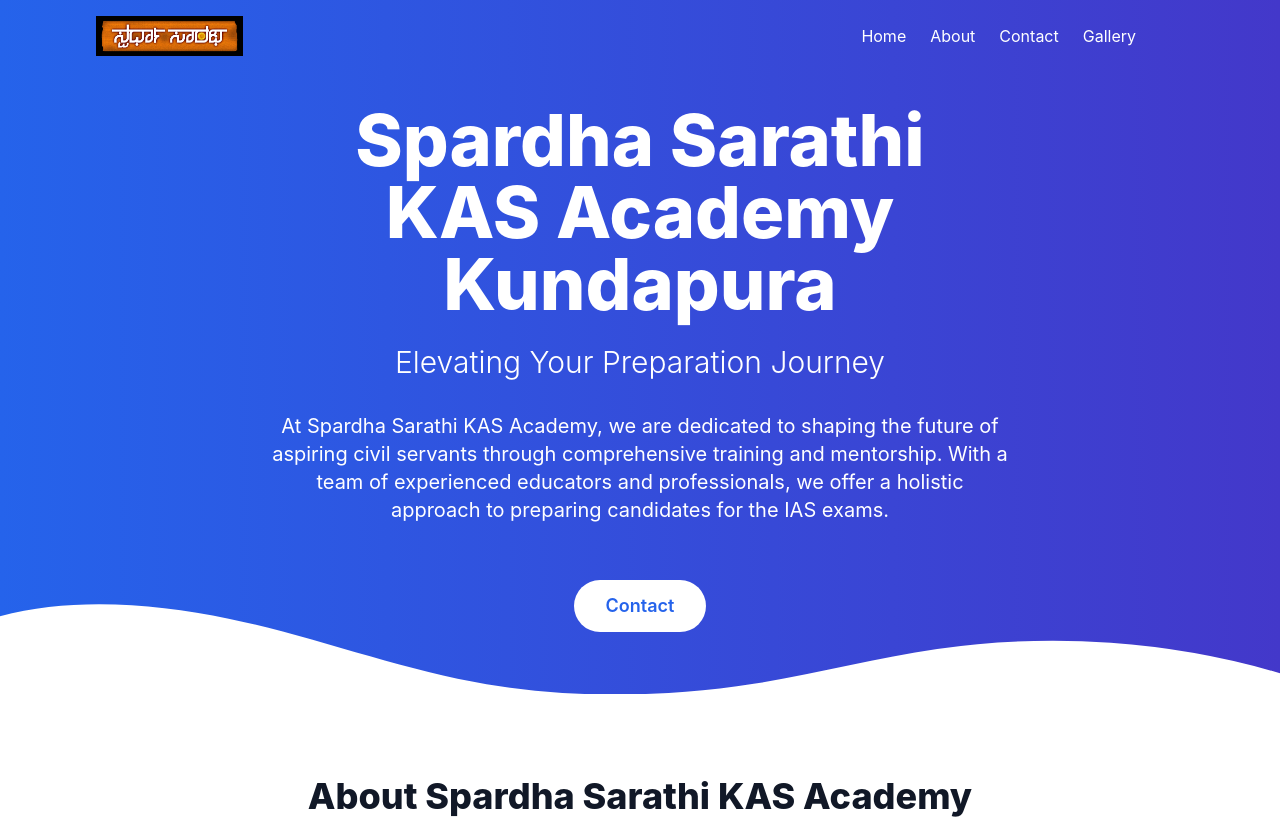
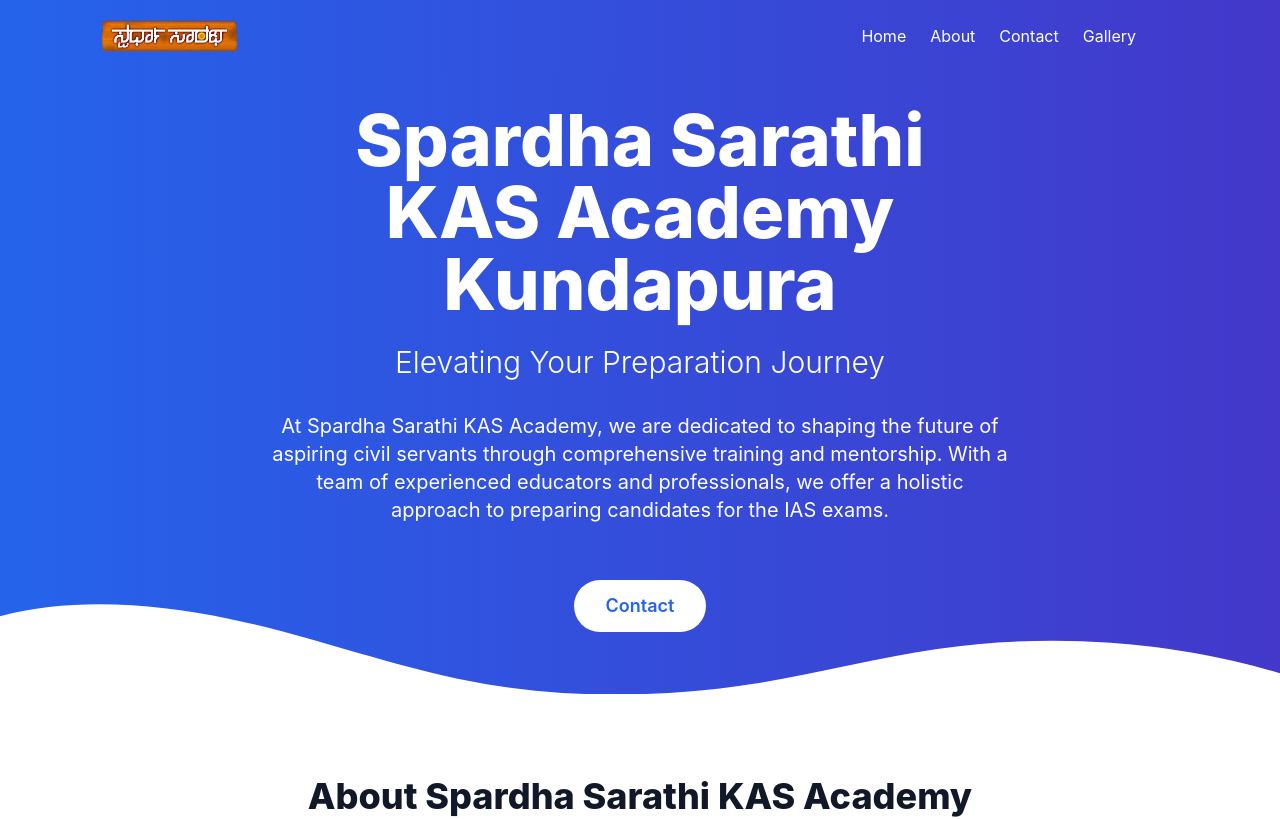
Before and after one commit to shettynishanth/Spardha_Sarathi, a React (Create React App) app: page / in a window 1280 px wide. Shown: the top 819 px of the page. Built offline with nearby package versions, Linux system fonts and the light colour scheme; no server answers; the database is empty.

Commit message:
Update Navbar.js
update logo

```diff
--- a/src/components/Navbar.js
+++ b/src/components/Navbar.js
@@ -13,7 +13,7 @@ const Navbar = () => {
       <div className="container mx-auto flex justify-between items-center">
         {/* Logo */}
         <div className="flex items-center">
-          <img src="Spardha-1.jpg" alt="MyLogo" className="h-10 w-auto mr-2" /> {/* Replace with your logo image path */}
+          <img src="Spardha sarathi logo copy.png" alt="MyLogo" className="h-10 w-auto mr-2" /> {/* Replace with your logo image path */}
         </div>
 
         {/* Desktop Menu */}
```
